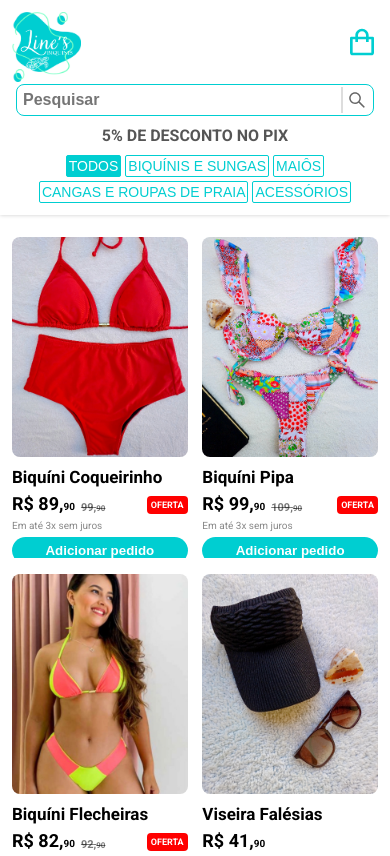
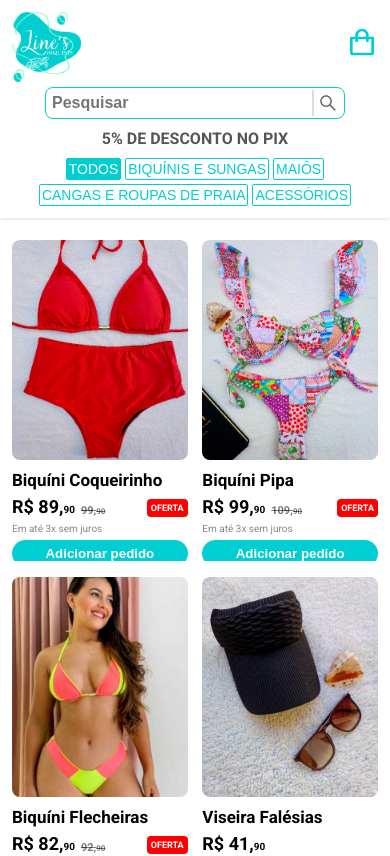
Before and after one commit to FranciscoNeto2909/iec_biquinis, a React (Vite) app: page / in a window 390 px wide. Shown: the top 856 px of the page. Built offline with nearby package versions, Linux system fonts and the light colour scheme.

Commit message:
search box width improved

```diff
--- a/src/app.css
+++ b/src/app.css
@@ -165,7 +165,7 @@
         align-items: center;
         flex-direction: column;
         gap: 10px;
-        margin-top: 72px;
+        margin-top: 75px;
     }
 
     .app_header_cart {
--- a/src/components/search/search.css
+++ b/src/components/search/search.css
@@ -21,6 +21,7 @@
 }
 
 .search_text {
+    width: 100%;
     padding: 4px;
     border: none;
     font-size: 16px;
@@ -31,10 +32,9 @@
 
 @media (max-width:500px) {
     .search{
-        width: 100%;
+        width: 90%;
+        max-width: 300px;
     }
 
-    .search_text{
-        width: 100%;
-    }
+    .search_text
 }
```
